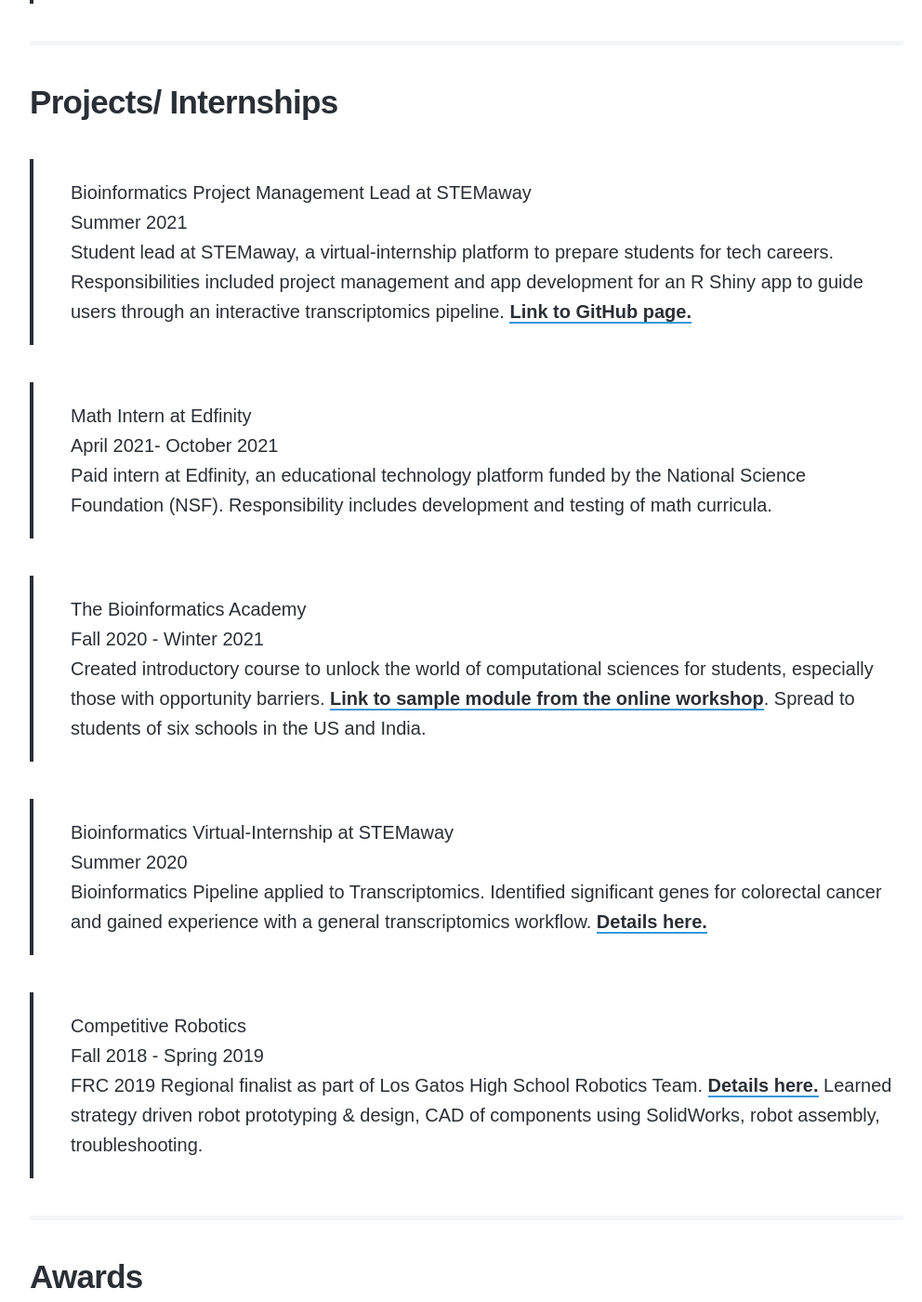
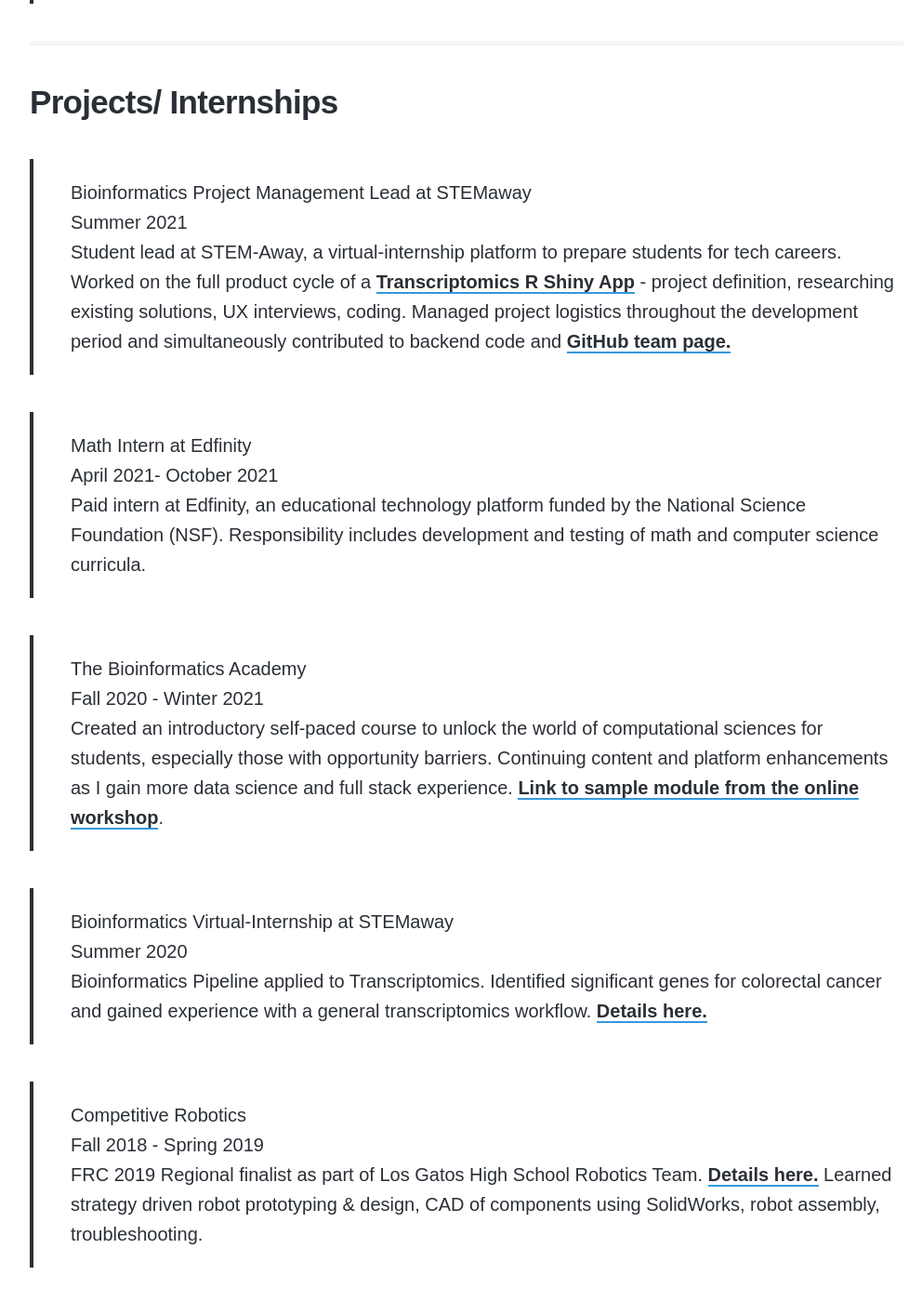
Before and after one commit to disha-22/disha-22.github.io, a Jekyll site: the page built from _pages/Resume.md, in a window 1280 px wide and 1400 px high, scrolled down 1858 px. Shown: the whole window at 93% size, without its empty margins (138-1130 px from the left). Built offline with Jekyll 4.4.1, drawn with Linux system fonts in a browser that asks for light colours; nearby versions of some CDN libraries; some web fonts are replaced; some of the changed text lies outside the part shown.

Commit message:
Update Resume.md

```diff
--- a/_pages/Resume.md
+++ b/_pages/Resume.md
@@ -40,15 +40,15 @@
 <h2>Projects/ Internships</h2>
 > Bioinformatics Project Management Lead at STEMaway
 <br> Summer 2021
-<br> Student lead at STEMaway, a virtual-internship platform to prepare students for tech careers. Responsibilities included project management and app development for an R Shiny app to guide users through an interactive transcriptomics pipeline. <a href = "https://bi-stem-away.github.io/sMAP/">Link to GitHub page.</a>
+<br> Student lead at STEM-Away, a virtual-internship platform to prepare students for tech careers. Worked on the full product cycle of a <a href="http://ec2-3-131-158-100.us-east-2.compute.amazonaws.com/">Transcriptomics R Shiny App</a> - project definition, researching existing solutions, UX interviews, coding. Managed project logistics throughout the development period and simultaneously contributed to backend code and <a href = "https://bi-stem-away.github.io/sMAP/">GitHub team page.</a>
 
 > Math Intern at Edfinity
 <br> April 2021- October 2021
-<br> Paid intern at Edfinity, an educational technology platform funded by the National Science Foundation (NSF). Responsibility includes development and testing of math curricula.
+<br> Paid intern at Edfinity, an educational technology platform funded by the National Science Foundation (NSF). Responsibility includes development and testing of math and computer science curricula.
 
 > The Bioinformatics Academy
 <br> Fall 2020 - Winter 2021
-<br> Created introductory course to unlock the world of computational sciences for students, especially those with opportunity barriers. <a href="https://beginnerbioinformatics.com/courses/the-pipeline/lessons/top-table-visualizations">Link to sample module from the online workshop</a>. Spread to students of six schools in the US and India.
+<br> Created an introductory self-paced course to unlock the world of computational sciences for students, especially those with opportunity barriers. Continuing content and platform enhancements as I gain more data science and full stack experience. <a href="https://beginnerbioinformatics.com/courses/the-pipeline/lessons/top-table-visualizations">Link to sample module from the online workshop</a>.
 
 > Bioinformatics Virtual-Internship at STEMaway
 <br> Summer 2020
```
Also changed, not shown: other parts of _pages/Resume.md (+1 -5 lines).
